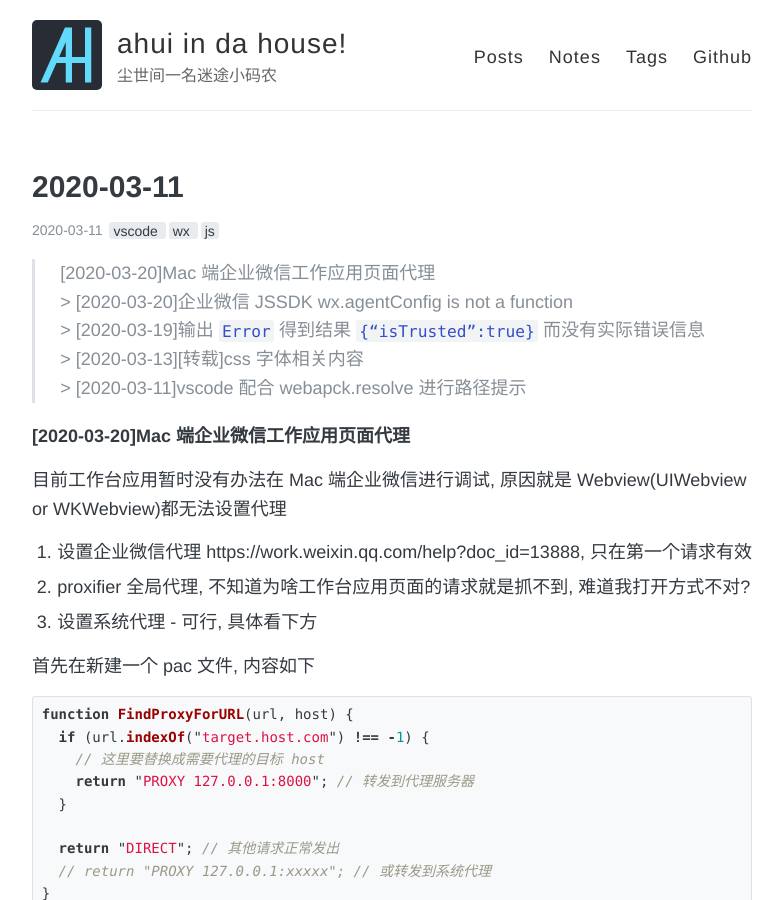
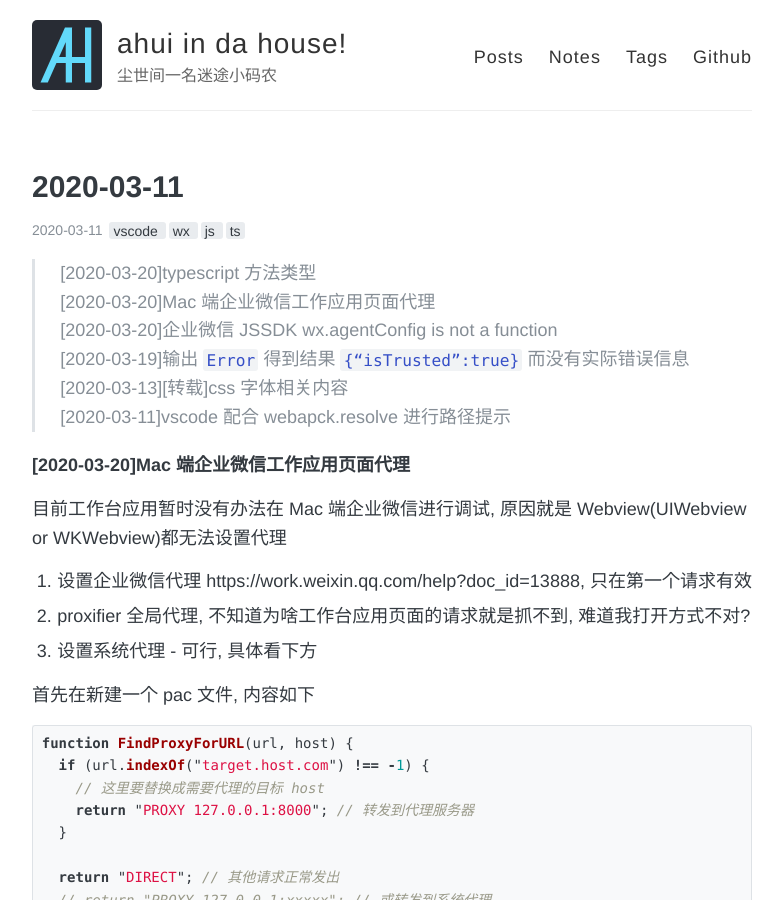
Before and after one commit to funkyLover/blog, a Jekyll site: the page built from notes/_posts/2020-03-11-notes.md, in a window 1280 px wide and 900 px high. Shown: the whole window, without its empty margins (248-1031 px from the left). Built offline with Jekyll 4.4.1, drawn with Linux system fonts in a browser that asks for light colours; comment, search, counter and statistics services are not loaded.

Commit message:
chore: format;

```diff
--- a/notes/_posts/2020-03-11-notes.md
+++ b/notes/_posts/2020-03-11-notes.md
@@ -2,12 +2,17 @@
 layout: post
 title: "2020-03-11"
 date: 2020-03-11
-tags: [vscode, wx, js]
+tags: [vscode, wx, js, ts]
 comments: true
 share: true
 ---
 
-> [2020-03-20]Mac 端企业微信工作应用页面代理 <br> > [2020-03-20]企业微信 JSSDK wx.agentConfig is not a function <br> > [2020-03-19]输出 `Error` 得到结果 `{“isTrusted”:true}` 而没有实际错误信息 <br> > [2020-03-13][转载]css 字体相关内容 <br> > [2020-03-11]vscode 配合 webapck.resolve 进行路径提示
+> [2020-03-20]typescript 方法类型 <br>
+> [2020-03-20]Mac 端企业微信工作应用页面代理 <br>
+> [2020-03-20]企业微信 JSSDK wx.agentConfig is not a function <br>
+> [2020-03-19]输出 `Error` 得到结果 `{“isTrusted”:true}` 而没有实际错误信息 <br>
+> [2020-03-13][转载]css 字体相关内容 <br>
+> [2020-03-11]vscode 配合 webapck.resolve 进行路径提示
 
 ##### [2020-03-20]Mac 端企业微信工作应用页面代理
 
```
